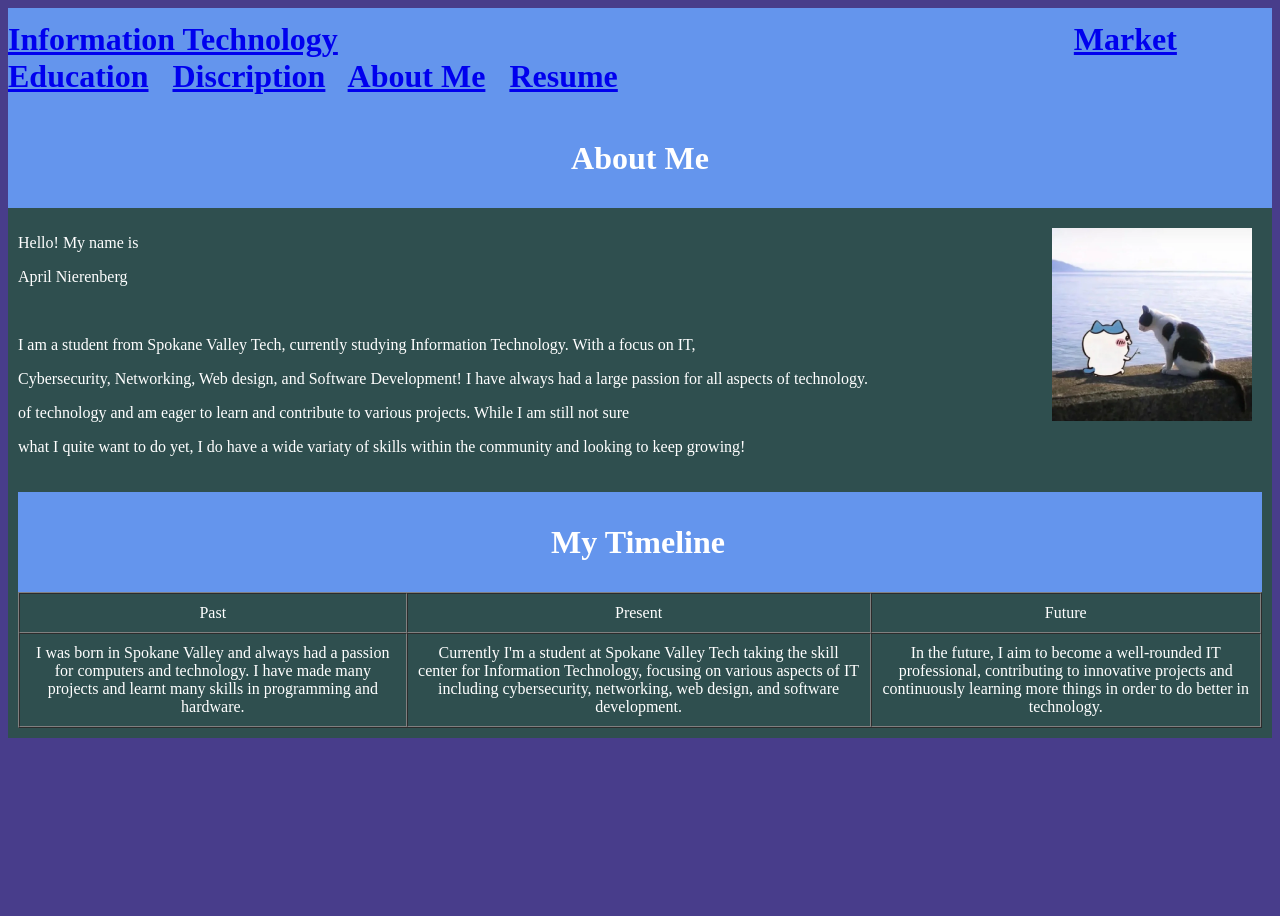
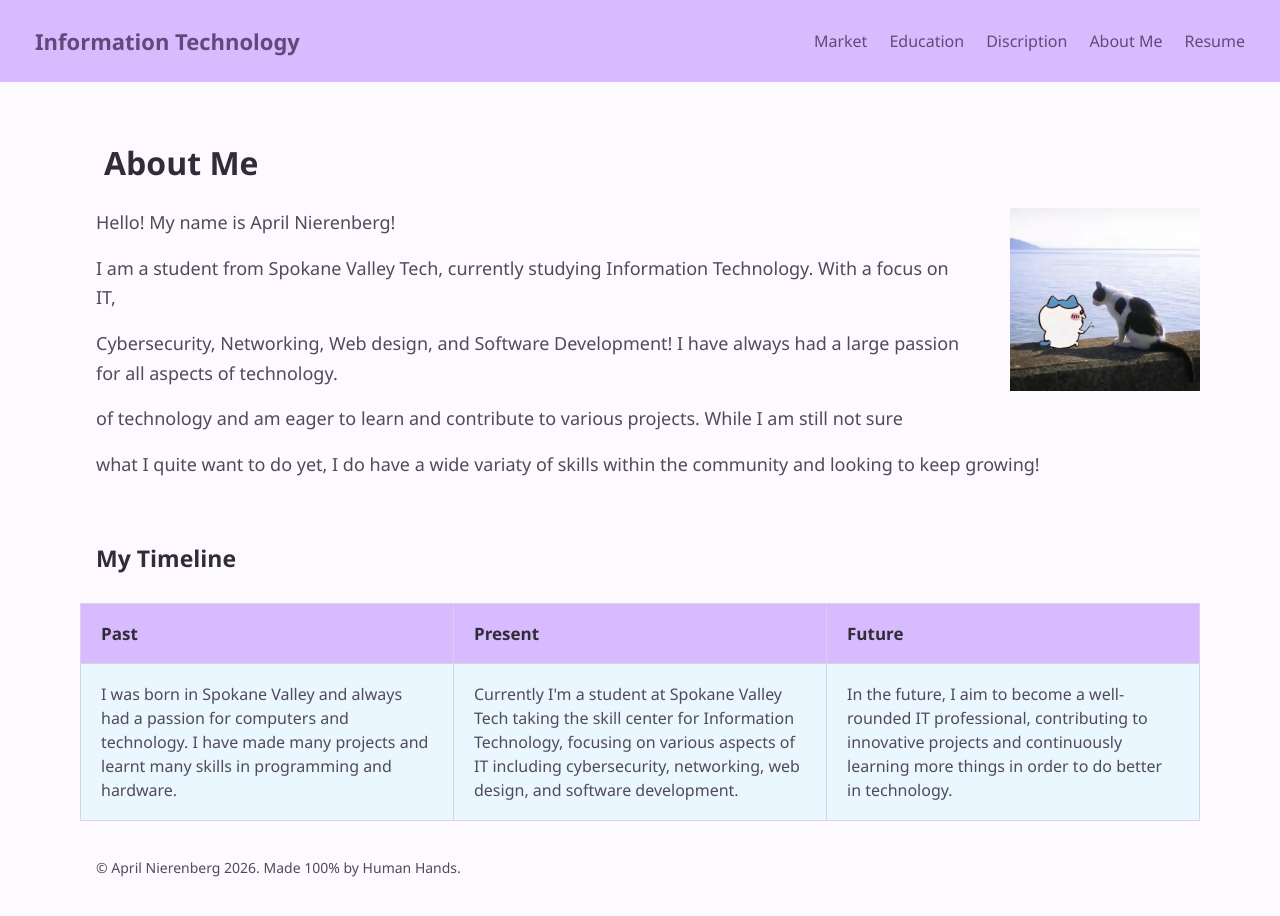
Before and after one commit to AngeliteApril/Career, a plain HTML site: page aboutme.html in a window 1280 px wide. Before the commit the page ends 800 px from the top, so only its background shows below. Drawn offline with Linux system fonts and the light colour scheme.

Commit message:
I MADE IT PRETTY :DDDD

```diff
--- a/aboutme.html
+++ b/aboutme.html
@@ -1,46 +1,45 @@
 <!DOCTYPE html>
-<body>
+<html>
 <head>
     <title>Career</title>
     <link rel="stylesheet" href="style.css">
 </head>
-<link rel="stylesheet" href="style.css">
-</body>
+<body>
     <header>
-    <h1> <a href="index.html">Information Technology</a> &nbsp;&nbsp;&nbsp;&nbsp;&nbsp;&nbsp;&nbsp;&nbsp;&nbsp;&nbsp;&nbsp;&nbsp;&nbsp;&nbsp;&nbsp;&nbsp;&nbsp;&nbsp;&nbsp;&nbsp;&nbsp;&nbsp;&nbsp;&nbsp;&nbsp;&nbsp;&nbsp;&nbsp;&nbsp;&nbsp;&nbsp;&nbsp;&nbsp;&nbsp;&nbsp;&nbsp;&nbsp;&nbsp;&nbsp;&nbsp;&nbsp;&nbsp;&nbsp;&nbsp;&nbsp;&nbsp;&nbsp;&nbsp;&nbsp;&nbsp;&nbsp;&nbsp;&nbsp;&nbsp;&nbsp;&nbsp;&nbsp;&nbsp;&nbsp;&nbsp;&nbsp;&nbsp;&nbsp;&nbsp;&nbsp;&nbsp;&nbsp;&nbsp;&nbsp;&nbsp;&nbsp;&nbsp;&nbsp;&nbsp;&nbsp;&nbsp;&nbsp;&nbsp;&nbsp;&nbsp;&nbsp;&nbsp;&nbsp;&nbsp;&nbsp;&nbsp;&nbsp;&nbsp;&nbsp;&nbsp; <a href="market.html">Market<a> &nbsp; <a href="education.html">Education</a> &nbsp; <a href="discription.html">Discription</a> &nbsp; <a href="aboutme.html">About Me</a> &nbsp; <a href="resume.html">Resume</a></h1>
+        <a href="index.html" style="font-size:22px;font-weight:bold;">Information Technology</a>
+        <div style="display:flex;gap:22px;">
+            <a href="market.html">Market</a>
+            <a href="education.html">Education</a>
+            <a href="discription.html">Discription</a>
+            <a href="aboutme.html">About Me</a>
+            <a href="resume.html">Resume</a>
+        </div>
     </header>
     <main>
-        <header>
         <h1>About Me</h1>
-        </header>
-        <div style="padding: 10px;">
-        <img src="pics/cat.png" alt="hehe :3" style="width: 200px; height: auto; float: right; margin: 10px; display: flex-direction: column;">
-        <p>Hello! My name is</p>
-        <p>April Nierenberg</p>
-        <p>&nbsp;</p>
-        <p>I am a student from Spokane Valley Tech, currently studying Information Technology. With a focus on IT,
+        <img src="pics/cat.png" alt="hehe :3" style="width:190px;height:auto;float:right;margin:0 0 25px 40px;">
+        <p>Hello! My name is April Nierenberg!</p>
+        <p>I am a student from Spokane Valley Tech, currently studying Information Technology. With a focus on IT,</p>
         <p>Cybersecurity, Networking, Web design, and Software Development! I have always had a large passion for all aspects of technology.</p>
-        <p>of technology and am eager to learn and contribute to various projects. While I am still not sure </p>
+        <p>of technology and am eager to learn and contribute to various projects. While I am still not sure</p>
         <p>what I quite want to do yet, I do have a wide variaty of skills within the community and looking to keep growing!</p>
-        </div>
-        <div style="padding: 10px;">
-                <header>
-                    <h1>My Timeline</h1>
-                    <p>&nbsp;</p>
-                    </header>
-                    <table border="1" cellpadding="10" cellspacing="0" style="width: 100%; box-sizing: border-box;">
-                        <tr style="text-align: center;">
-                            <td>Past</td>
-                            <td>Present</td>
-                            <td>Future</td>
+        <p><br></p>
+        <div style="clear:both;">
+            <h2 style="height: 45px;">My Timeline</h2>
+            <table>
+                <tr>
+                    <th>Past</th>
+                    <th>Present</th>
+                    <th>Future</th>
                 </tr>
-                        <tr style="text-align: center;">
+                <tr>
                     <td>I was born in Spokane Valley and always had a passion for computers and technology. I have made many projects and learnt many skills in programming and hardware.</td>
                     <td>Currently I'm a student at Spokane Valley Tech taking the skill center for Information Technology, focusing on various aspects of IT including cybersecurity, networking, web design, and software development.</td>
                     <td>In the future, I aim to become a well-rounded IT professional, contributing to innovative projects and continuously learning more things in order to do better in technology.</td>
                 </tr>
             </table>
         </div>
+        <p style="margin-top:35px;font-size:14px;">&copy; April Nierenberg 2026. Made 100% by Human Hands.</p>
     </main>
 </body>
 </html>
--- a/style.css
+++ b/style.css
@@ -1,4 +1,12 @@
-main {background-color: darkslategray;}
-p {color: white;}
-body {background-color: darkslateblue; color: white; display: flex; flex-direction: column;}
-header {background-color:cornflowerblue; color: white; display: flex; justify-content: center; align-items: center; height: 100px;}
+body {margin: 0; background: #FCFAFF; color: #302D38;font-family: 'Segoe UI',Tahoma, Geneva, Verdana,sans-serif}
+header {display: flex; align-items: center; justify-content: space-between; min-height: 42px; padding: 20px 35px; background: #D8BBFF; color: #302D38}
+a {color: #604A79; text-decoration: none; font-size: 16px}
+a:hover {color: #8A4F72; text-decoration: underline}
+main {max-width: 1120px; margin: auto; padding: 35px}
+p {margin: 16px; color: #514A5A; font-size: 18px; line-height: 1.65}
+h1 {margin: 24px; color: #302D38; font-size: 32px}
+h2 {margin: 16px; color: #302D38; font-size: 23px}
+table {width: 100%; border-collapse: collapse; table-layout: fixed}
+td,th {padding: 18px 20px; border: 1px solid #D9D2E2;text-align: left; vertical-align: top}
+th {background: #D8BBFF; color: #302D38; font-size: 17px}
+td {background: #EAF7FF; color: #514A5A; font-size: 16px;line-height: 1.5}
```
Also changed, not shown: discription.html (+21 -21 lines), education.html (+21 -21 lines), index.html (+23 -22 lines), market.html (+37 -5 lines), resume.html (+14 -5 lines). Lines whose indentation alone changed are shown as unchanged.
